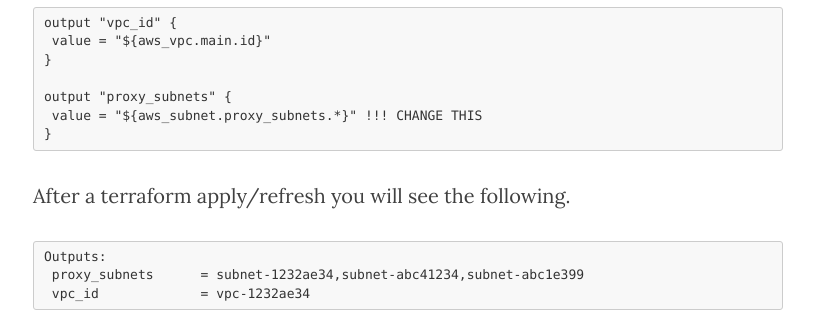
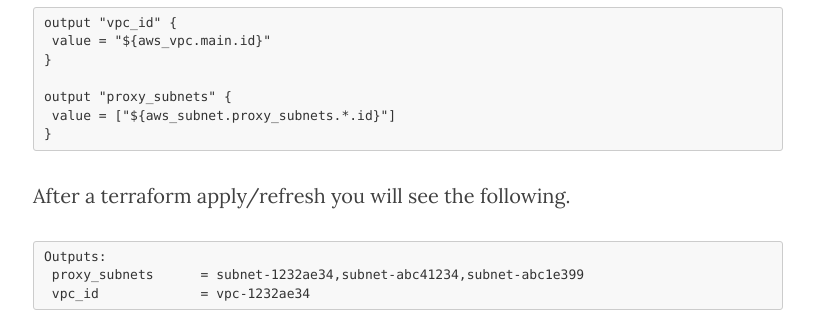
Before and after one commit to MattiasGees/MattiasGees.github.io, a Jekyll site: the page built from _posts/2017-09-19-terraform-remote-state-part-2.markdown, in a window 1280 px wide and 900 px high, scrolled down 2271 px. Shown: the part 245-557 px from the top of the window, without its empty margins (232-1046 px from the left). Built offline with Jekyll 4.4.1, drawn with Linux system fonts in a browser that asks for light colours; nearby versions of some CDN libraries; comment, search, counter and statistics services are not loaded.

Commit message:
Change example

````diff
--- a/_posts/2017-09-19-terraform-remote-state-part-2.markdown
+++ b/_posts/2017-09-19-terraform-remote-state-part-2.markdown
@@ -55,7 +55,7 @@
 }
 
 output "proxy_subnets" {
- value = "${aws_subnet.proxy_subnets.*}" !!! CHANGE THIS
+ value = ["${aws_subnet.proxy_subnets.*.id}"]
 }
 ```
 
````
